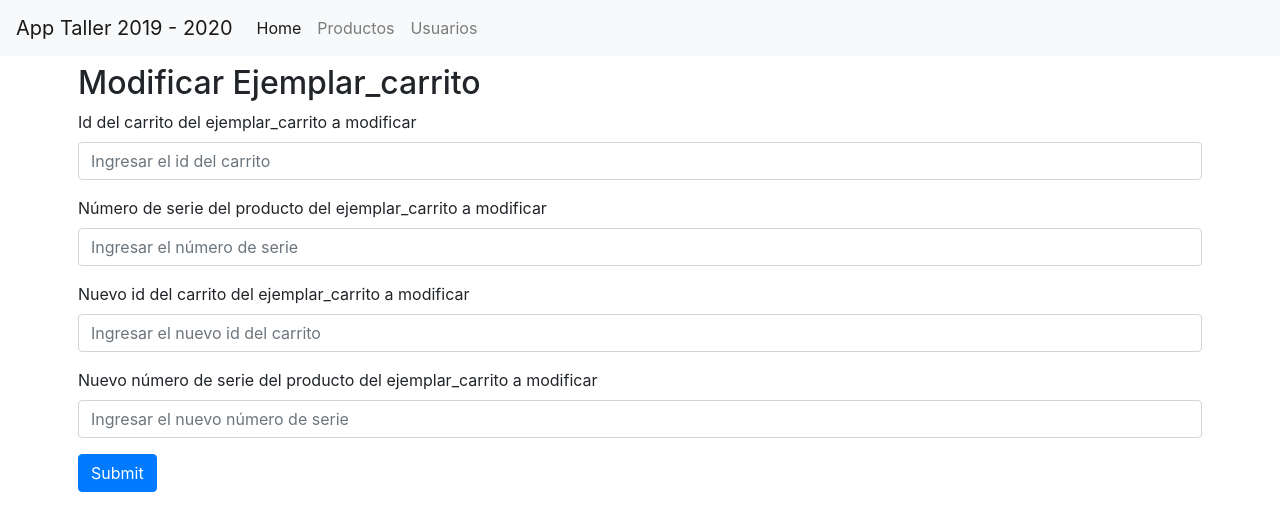
After one commit to mauribesson/AppTaller2019, a Flask app: page /modificarEjemplar_carrito in a window 1280 px wide. The commit adds this page. Shown: the top 531 px of the page. Run offline with Flask 2, Linux system fonts and the light colour scheme; some libraries are stand-ins or nearby versions.

Commit message:
ABM y listado de ejemplar_carrito

```diff
--- a/App/app.py
+++ b/App/app.py
@@ -602,6 +602,59 @@ def mostrarCarrito():
     return render_template('carrito/mostrarCarrito.html', data=data)
 
 
+#======== ejemplar_carrito
+@app.route('/altaEjemplar_carrito')
+def altaEjemplar_carrito():
+     return render_template('ejemplar_carrito/altaEjemplar_carrito.html')
+
+@app.route('/guardarEjemplar_carrito', methods=["POST"])
+def guardarEjemplar_carrito():
+    data = []
+    if request.method == 'POST':
+        idCarrito= request.form['idCarrito']
+        numeroSerie = request.form['numeroSerie']
+        data = db.queryInsert('''
+            INSERT INTO "ejemplar_carrito" ("idCarrito", "numeroSerie") values ('{}', '{}');
+            '''.format(idCarrito, numeroSerie))
+
+@app.route('/bajaEjemplar_carrito')
+def bajaEjemplar_carrito():
+    return render_template('ejemplar_carrito/bajaEjemplar_carrito.html')
+
+@app.route('/eliminarEjemplar_carrito', methods=["POST"])
+def eliminarEjemplar_carrito():
+    data = []
+    if request.method == 'POST':
+        idCarrito = request.form['idCarrito']
+        numeroSerie = request.form['numeroSerie']
+        data = db.queryInsert('''
+               DELETE FROM "ejemplar_carrito" WHERE "idCarrito" = '{}' AND "numeroSerie" = '{}';
+            '''.format(idCarrito, numeroSerie))
+
+@app.route('/modificarEjemplar_carrito')
+def modificarEjemplar_carrito():
+    return render_template('ejemplar_carrito/modificarEjemplar_carrito.html')
+
+@app.route('/editarEjemplar_carrito', methods=["POST"])
+def editarEjemplar_carrito():
+    data = []
+    if request.method == 'POST':
+        idCarrito = request.form['idCarrito']
+        numeroSerie = request.form['numeroSerie']
+        nuevoIdCarrito = request.form['nuevoIdCarrito']
+        nuevoNumeroSerie = request.form['nuevoNumeroSerie']
+        data = db.queryInsert('''
+               UPDATE "ejemplar_carrito"
+	                SET "idCarrito" = '{}', "numeroSerie" = '{}'
+	                WHERE "idCarrito" = '{}' AND "numeroSerie" = '{}';
+            '''.format(nuevoIdCarrito, nuevoNumeroSerie, idCarrito, numeroSerie))
+
+@app.route('/listarEjemplar_carrito')
+def listarEjemplar_carrito():
+    data = db.querySelect('''
+                SELECT * FROM "ejemplar_carrito";
+            ''')
+    return render_template('ejemplar_carrito/listadoEjemplar_carrito.html', data=data)
 
 #=========================Pruebas===================================
 
--- /dev/null
+++ b/App/templates/ejemplar_carrito/modificarEjemplar_carrito.html
@@ -0,0 +1,33 @@
+<!DOCTYPE html>
+<html lang="en">
+{% include 'header/header.html' %}
+
+<body>
+    {% include 'navbars/navbar.html' %}
+    <div class="container p-2">
+        <h2>Modificar Ejemplar_carrito</h2>
+        <form action="editarEjemplar_carrito" method="POST">
+            <div class="form-group">
+                <label for="idCarrito">Id del carrito del ejemplar_carrito a modificar</label>
+                <input type="number" class="form-control" name="idCarrito" id="idCarrito" placeholder="Ingresar el id del carrito">
+            </div>
+            <div class="form-group">
+                <label for="numeroSerie">Número de serie del producto del ejemplar_carrito a modificar</label>
+                <input type="text" class="form-control" name="numeroSerie" id="numeroSerie" placeholder="Ingresar el número de serie">
+            </div>
+            <div class="form-group">
+                <label for="nuevoIdCarrito">Nuevo id del carrito del ejemplar_carrito a modificar</label>
+                <input type="number" class="form-control" name="nuevoIdCarrito" id="nuevoIdCarrito" placeholder="Ingresar el nuevo id del carrito">
+            </div>
+            <div class="form-group">
+                <label for="nuevoNumeroSerie">Nuevo número de serie del producto del ejemplar_carrito a modificar</label>
+                <input type="text" class="form-control" name="nuevoNumeroSerie" id="nuevoNumeroSerie" placeholder="Ingresar el nuevo número de serie">
+            </div>
+            <button type="submit" class="btn btn-primary">Submit</button>
+        </form>
+
+
+    </div>
+</body>
+
+</html>
--- a/App/templates/ejemplar_combo/modificarEjemplar_combo.html
+++ b/App/templates/ejemplar_combo/modificarEjemplar_combo.html
@@ -8,7 +8,7 @@
         <h2>Modificar Ejemplar_combo</h2>
         <form action="editarEjemplar_combo" method="POST">
             <div class="form-group">
-                <label for="idCombo">Nombre id de combo del ejemplar_combo o a modificar</label>
+                <label for="idCombo">Id de combo del ejemplar_combo a modificar</label>
                 <input type="number" class="form-control" name="idCombo" id="idCombo" placeholder="Ingresar el id del combo">
             </div>
             <div class="form-group">
@@ -16,7 +16,7 @@
                 <input type="text" class="form-control" name="numeroSerie" id="numeroSerie" placeholder="Ingresar el número de serie">
             </div>
             <div class="form-group">
-                <label for="nuevoIdCombo">Nuevo nombre id de combo del ejemplar_combo o a modificar</label>
+                <label for="nuevoIdCombo">Nuevo id de combo del ejemplar_combo a modificar</label>
                 <input type="number" class="form-control" name="nuevoIdCombo" id="nuevoIdCombo" placeholder="Ingresar el nuevo id del combo">
             </div>
             <div class="form-group">
```
Also changed, not shown: App/templates/ejemplar_carrito/altaEjemplar_carrito.html (added, +25 -0 lines), App/templates/ejemplar_carrito/bajaEjemplar_carrito.html (added, +25 -0 lines), App/templates/ejemplar_carrito/listadoEjemplar_carrito.html (added, +14 -0 lines).
